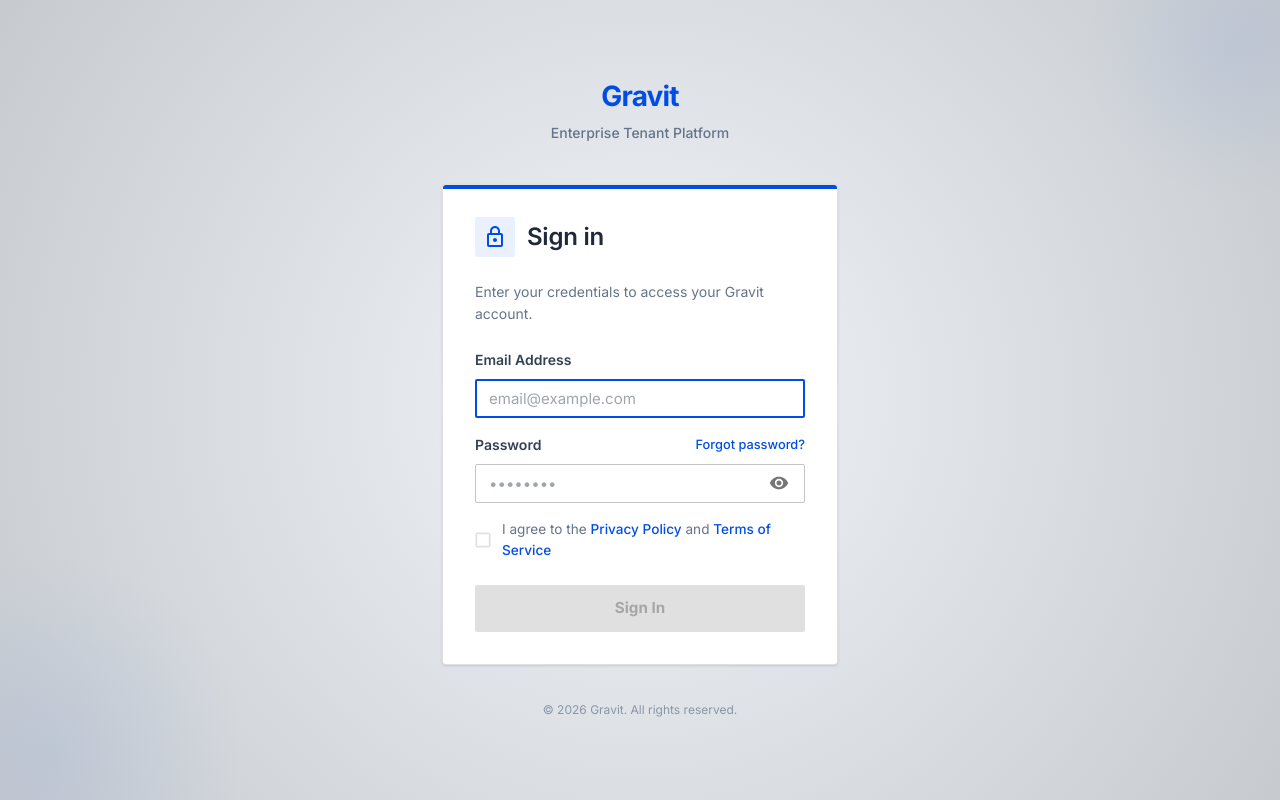
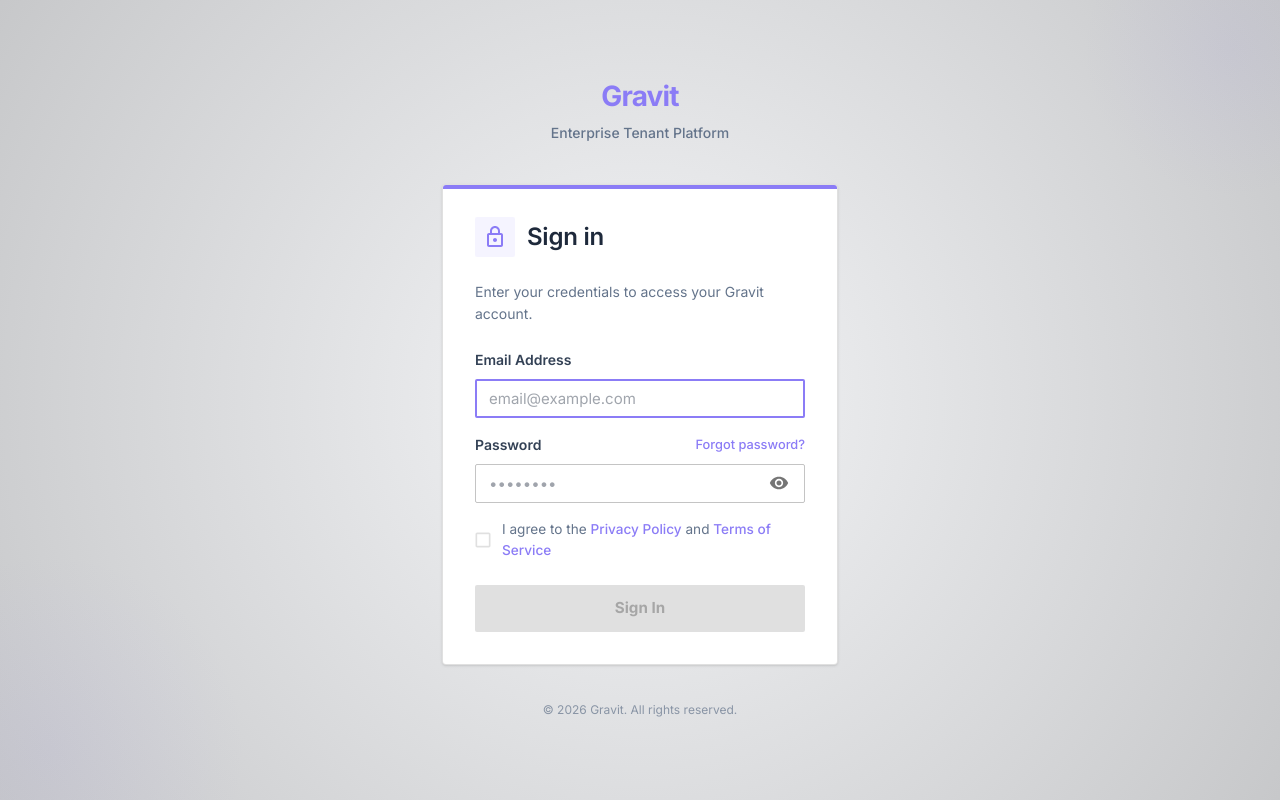
Before and after one commit to daran6255/gravio, a React (Vite) app in the folder frontend/: page /login in a window 1280 px wide. Built offline with nearby package versions, Linux system fonts and the light colour scheme; no server answers.

Commit message:
successfully updated the frontend theme palette to match the colors of the logo.

```diff
--- a/frontend/index.html
+++ b/frontend/index.html
@@ -57,9 +57,9 @@
     .spinner {
       width: 40px;
       height: 40px;
-      border: 3px solid rgba(236, 114, 17, 0.1);
+      border: 3px solid rgba(139, 124, 246, 0.1);
       border-radius: 50%;
-      border-top-color: #ec7211;
+      border-top-color: #8B7CF6;
       animation: spin 1s ease-in-out infinite;
       margin-bottom: 16px;
     }
--- a/frontend/src/components/dashboard/WelcomeHeader.tsx
+++ b/frontend/src/components/dashboard/WelcomeHeader.tsx
@@ -30,7 +30,7 @@ const WelcomeHeader: React.FC = () => {
         }}>
             <Box>
                 <Box sx={{ display: 'flex', alignItems: 'center', gap: 1, mb: 0.5 }}>
-                    <Typography variant="h4" sx={{ fontWeight: 700, color: '#16191f', letterSpacing: '-0.02em' }}>
+                    <Typography variant="h4" sx={{ fontWeight: 700, color: 'text.primary', letterSpacing: '-0.02em' }}>
                         {getGreeting()}, {user?.full_name?.split(' ')[0] || user?.username}! 👋
                     </Typography>
                 </Box>
--- a/frontend/src/theme/theme.ts
+++ b/frontend/src/theme/theme.ts
@@ -37,17 +37,17 @@ declare module '@mui/material/Typography' {
 const theme = createTheme({
 	palette: {
 		primary: {
-			main: '#004de6', // Enterprise Blue
-			light: '#4d88ff',
-			dark: '#0033cc',
+			main: '#8B7CF6', // Logo Purple
+			light: '#b2a7ff',
+			dark: '#6052d9',
 		},
 		secondary: {
-			main: '#16191f', // Premium Console Dark
-			light: '#232f3e',
-			dark: '#0f141a',
+			main: '#0B0D12', // Logo Dark
+			light: '#1a1e26',
+			dark: '#040507',
 		},
 		background: {
-			default: '#f1f5f9', // Slightly cooler background
+			default: '#F4F5F7', // Logo Light Gray
 			paper: '#ffffff',
 		},
 		text: {
@@ -64,12 +64,12 @@ const theme = createTheme({
 			main: '#ef4444',
 		},
 		info: {
-			main: '#3b82f6',
+			main: '#4EA8FF', // Logo Blue
 		},
 		accent: {
-			main: '#ec7211', // Enterprise Brand Orange
-			light: '#ff8a33',
-			dark: '#c15d0e',
+			main: '#4EA8FF', // Logo Blue
+			light: '#85c3ff',
+			dark: '#157cd4',
 		}
 	},
 	typography: {
@@ -145,7 +145,10 @@ const theme = createTheme({
 					}
 				},
 				containedPrimary: {
-					backgroundColor: '#004de6',
+					backgroundColor: '#8B7CF6',
+					'&:hover': {
+						backgroundColor: '#6052d9',
+					}
 				}
 			},
 			defaultProps: {
@@ -189,7 +192,7 @@ const theme = createTheme({
 		MuiDrawer: {
 			styleOverrides: {
 				paper: {
-					backgroundColor: '#16191f',
+					backgroundColor: '#0B0D12',
 					borderRight: '1px solid #000000',
 					color: '#f2f3f3',
 				}
```
Also changed, not shown: frontend/src/components/common/avatar/Avatar.tsx (+6 -7 lines).
